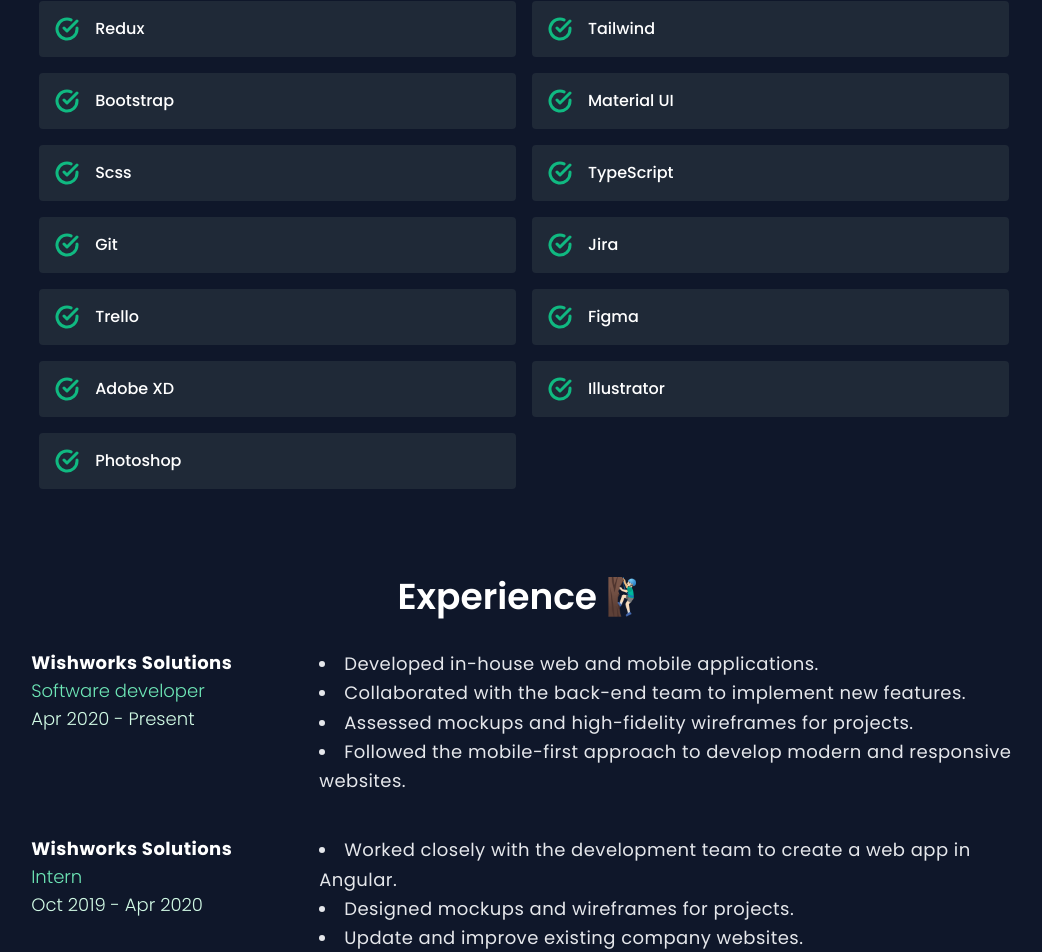
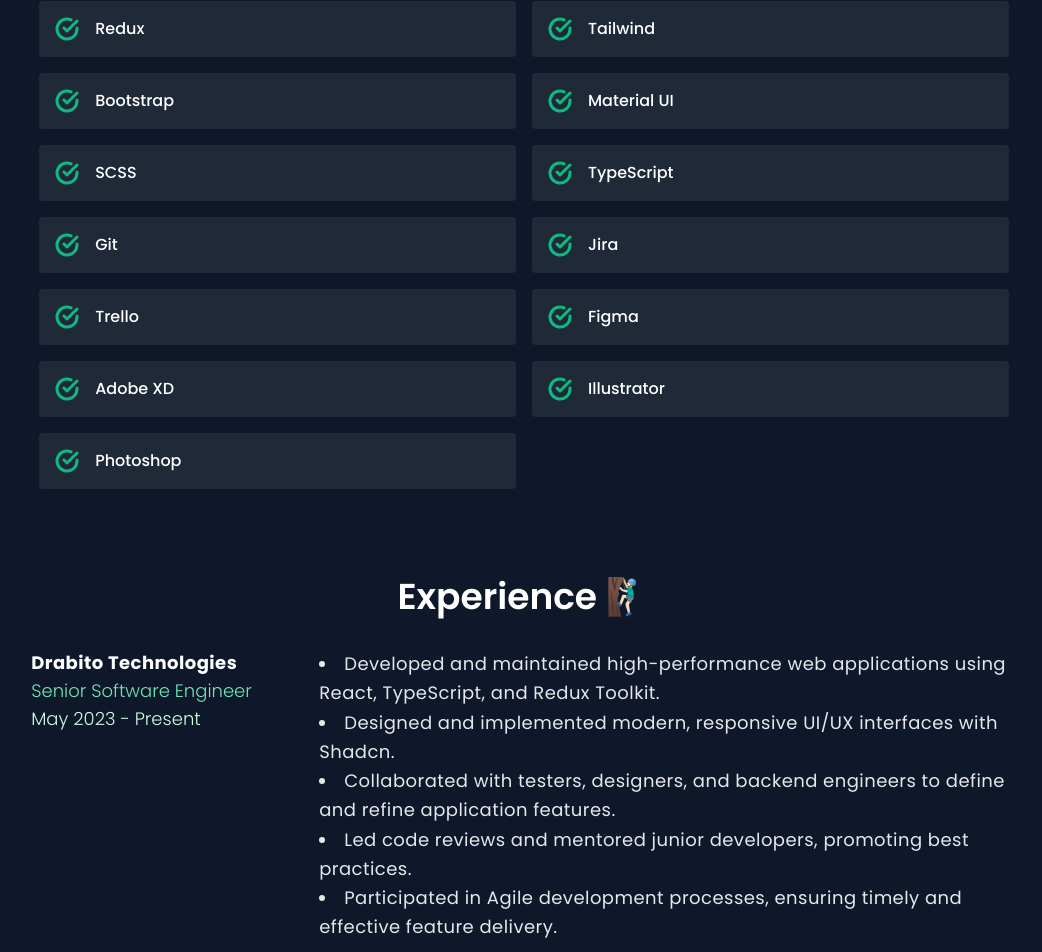
Before and after one commit to crmrajat/portfolio, a React (Vite) app: page / in a window 1280 px wide. Shown: the part 1533-2485 px from the top of the page, without its empty margins (116-1158 px from the left). Built offline with nearby package versions, Linux system fonts and the light colour scheme.

Commit message:
updated the 2024 experience

```diff
--- a/src/App.jsx
+++ b/src/App.jsx
@@ -14,18 +14,13 @@
 } from './constants/data';
 
 function App() {
-    const [skills, setSkills] = useState(SkillsData);
-    const [projects, setProjects] = useState(ProjectsData);
-    const [introduction, setIntroduction] = useState(IntroductionData);
-    const [experience, setExperience] = useState(ExperienceData);
-
     return (
         <>
             <Navbar />
-            <Introduction data={introduction} />
-            <Projects data={projects} />
-            <Skills data={skills} />
-            <Experience data={experience} />
+            <Introduction data={IntroductionData} />
+            <Projects data={ProjectsData} />
+            <Skills data={SkillsData} />
+            <Experience data={ExperienceData} />
         </>
     );
 }
--- /dev/null
+++ b/src/constants/data-2023.js
@@ -0,0 +1,98 @@
+/**
+ * NOTE: 📝
+ *
+ * 👉 For adding the gif of a project ->
+ * First place the gif file in the assets folder.
+ * Then add the new gif url as a new property in backgroundImage object inside the tailwind config file.
+ * Now add the class name used to set the gif as background to ProjectsData gif property.
+ *
+ * 👉 For changing the introduction image ->
+ * Replace the new image inside assets folder with same name.
+ *
+ *
+ */
+
+export const ProjectsData = [
+    {
+        name: 'Chatingale',
+        about: 'A real time chat application',
+        websiteUrl: 'https://chatingale.onrender.com/',
+        codeUrl: 'https://github.com/crmrajat/chatingale',
+        gif: 'bg-chatingale',
+    },
+    {
+        name: 'Music Fox',
+        about: 'Get the lyrics of your favourite songs',
+        websiteUrl: 'https://crmrajat.github.io/music-fox',
+        codeUrl: 'https://github.com/crmrajat/music-fox',
+        gif: 'bg-musicfox',
+    },
+];
+
+export const IntroductionData = [
+    '👋 Hi, My name is ',
+    'Rajat Bora',
+    ' and i am an aspiring Full Stack Developer with a keen interest in new technologies. I have nearly ',
+    '3 years',
+    ' of experience in web development and contributed to a couple of projects for web and mobile environments.',
+];
+
+export const SkillsData = [
+    'React',
+    'React-Native',
+    'Angular',
+    'Node-JS',
+    'Django',
+    'Html',
+    'Css',
+    'JavaScript',
+    'Redux',
+    'Tailwind',
+    'Bootstrap',
+    'Material UI',
+    'Scss',
+    'TypeScript',
+    'Git',
+    'Jira',
+    'Trello',
+    'Figma',
+    'Adobe XD',
+    'Illustrator',
+    'Photoshop',
+];
+
+export const ExperienceData = [
+    {
+        companyName: 'Wishworks Solutions',
+        startDate: 'Apr 2020',
+        endDate: 'Present',
+        post: 'Software developer',
+        points: [
+            'Developed in-house web and mobile applications.',
+            'Collaborated with the back-end team to implement new features.',
+            'Assessed mockups and high-fidelity wireframes for projects.',
+            'Followed the mobile-first approach to develop modern and responsive websites.',
+        ],
+    },
+    {
+        companyName: 'Wishworks Solutions',
+        startDate: 'Oct 2019',
+        endDate: 'Apr 2020',
+        post: 'Intern',
+        points: [
+            'Worked closely with the development team to create a web app in Angular.',
+            'Designed mockups and wireframes for projects.',
+            'Update and improve existing company websites.',
+        ],
+    },
+    {
+        companyName: 'World Wide Fund for Nature',
+        startDate: 'Jul 2018',
+        endDate: 'Sep 2018',
+        post: 'Intern',
+        points: [
+            'Maintaining, optimizing, troubleshooting, and improving the main website.',
+            'Regularly monitoring the Google Analytics data and generating reports.',
+        ],
+    },
+];
--- a/src/constants/data.js
+++ b/src/constants/data.js
@@ -15,7 +15,7 @@
 export const ProjectsData = [
     {
         name: 'Chatingale',
-        about: 'A real time chat application',
+        about: 'A real-time chat application',
         websiteUrl: 'https://chatingale.onrender.com/',
         codeUrl: 'https://github.com/crmrajat/chatingale',
         gif: 'bg-chatingale',
@@ -32,25 +32,25 @@
 export const IntroductionData = [
     '👋 Hi, My name is ',
     'Rajat Bora',
-    ' and i am an aspiring Full Stack Developer with a keen interest in new technologies. I have nearly ',
-    '3 years',
-    ' of experience in web development and contributed to a couple of projects for web and mobile environments.',
+    ' and I am a Senior Software Engineer with a growing interest in full-stack development. I have nearly ',
+    '4 years',
+    ' of experience in web development and have contributed to multiple projects for web and mobile environments.',
 ];
 
 export const SkillsData = [
     'React',
     'React-Native',
     'Angular',
-    'Node-JS',
+    'Node.js',
     'Django',
-    'Html',
-    'Css',
+    'HTML',
+    'CSS',
     'JavaScript',
     'Redux',
     'Tailwind',
     'Bootstrap',
     'Material UI',
-    'Scss',
+    'SCSS',
     'TypeScript',
     'Git',
     'Jira',
@@ -63,15 +63,28 @@
 
 export const ExperienceData = [
     {
+        companyName: 'Drabito Technologies',
+        startDate: 'May 2023',
+        endDate: 'Present',
+        post: 'Senior Software Engineer',
+        points: [
+            'Developed and maintained high-performance web applications using React, TypeScript, and Redux Toolkit.',
+            'Designed and implemented modern, responsive UI/UX interfaces with Shadcn.',
+            'Collaborated with testers, designers, and backend engineers to define and refine application features.',
+            'Led code reviews and mentored junior developers, promoting best practices.',
+            'Participated in Agile development processes, ensuring timely and effective feature delivery.',
+        ],
+    },
+    {
         companyName: 'Wishworks Solutions',
         startDate: 'Apr 2020',
-        endDate: 'Present',
-        post: 'Software developer',
+        endDate: 'Jan 2023',
+        post: 'Software Engineer',
         points: [
-            'Developed in-house web and mobile applications.',
-            'Collaborated with the back-end team to implement new features.',
-            'Assessed mockups and high-fidelity wireframes for projects.',
-            'Followed the mobile-first approach to develop modern and responsive websites.',
+            'Engineered and maintained in-house web and mobile applications using modern frontend technologies.',
+            'Collaborated with backend teams to integrate APIs and deploy new features.',
+            'Reviewed and implemented high-fidelity wireframes and mockups.',
+            'Optimized existing applications for performance improvements.',
         ],
     },
     {
@@ -80,9 +93,9 @@
         endDate: 'Apr 2020',
         post: 'Intern',
         points: [
-            'Worked closely with the development team to create a web app in Angular.',
-            'Designed mockups and wireframes for projects.',
-            'Update and improve existing company websites.',
+            'Contributed to the development of a web application using Angular.',
+            'Designed and developed mockups and wireframes for new projects.',
+            'Assisted in integrating frontend components with backend services.',
         ],
     },
     {
@@ -91,8 +104,9 @@
         endDate: 'Sep 2018',
         post: 'Intern',
         points: [
-            'Maintaining, optimizing, troubleshooting, and improving the main website.',
-            'Regularly monitoring the Google Analytics data and generating reports.',
+            'Maintained and optimized the main website, addressing performance bottlenecks.',
+            'Monitored website performance metrics using Google Analytics and generated detailed reports.',
+            'Assisted in the implementation of SEO best practices.',
         ],
     },
 ];
```
Also changed, not shown: 1 other file (tests, documents, lock files or other folders).
